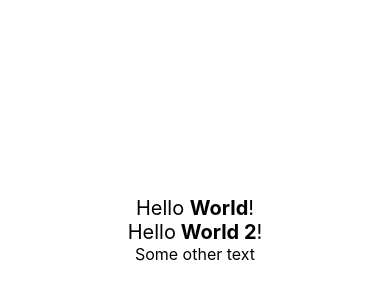
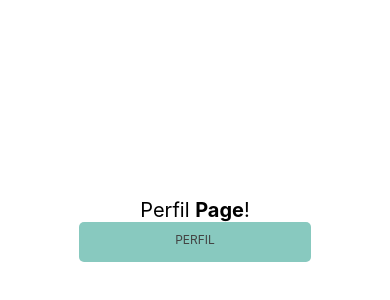
Before and after one commit to zeroCass/app-development-unb, a React Native app: screen / in a window 390 px wide. Shown: the part 192-492 px from the top of the page. Built offline with nearby package versions, Linux system fonts and the light colour scheme.

Commit message:
feat: sketch for 3 screens implemenation samble
Basic structure for implementation of 3 screens based on first figma prototype given by the teacher in 19/09/23

```diff
--- a/App.js
+++ b/App.js
@@ -1,35 +1,7 @@
-import { StatusBar } from 'expo-status-bar'
-import { StyleSheet, Text, View } from 'react-native'
+import Login from './src/screens/Login/Login'
+import Perfil from './src/screens/Perfil/Perfil'
+import LoginError from './src/screens/LoginError/LoginError'
 
 export default function App() {
-	return (
-		<View style={styles.container}>
-			<Text style={styles.titleText}>
-				Hello <Text style={styles.innerText}>World</Text>!
-			</Text>
-			<Text style={styles.titleText}>
-				Hello<Text style={styles.innerText}> World 2</Text>!
-			</Text>
-			<Text style={styles.baseText}>Some other text</Text>
-			<StatusBar style='auto' />
-		</View>
-	)
+	return <Perfil />
 }
-
-const styles = StyleSheet.create({
-	container: {
-		flex: 1,
-		backgroundColor: '#fff',
-		alignItems: 'center',
-		justifyContent: 'center',
-	},
-	titleText: {
-		fontSize: 20,
-	},
-	innerText: {
-		fontWeight: 'bold',
-	},
-	baseText: {
-		fontSize: 16,
-	},
-})
--- /dev/null
+++ b/src/components/MainButton.js
@@ -0,0 +1,34 @@
+import { TouchableOpacity, Text, StyleSheet } from 'react-native'
+import PropTypes from 'prop-types'
+
+const MainButton = ({ text, style }) => {
+	// eslint-disable-next-line no-console
+	console.log(text)
+	return (
+		<TouchableOpacity style={[styles.button, style]}>
+			<Text style={styles.buttonText}>{text.toUpperCase()}</Text>
+		</TouchableOpacity>
+	)
+}
+
+MainButton.propTypes = {
+	text: PropTypes.string.isRequired,
+	style: PropTypes.object,
+}
+
+const styles = StyleSheet.create({
+	button: {
+		backgroundColor: '#88C9BF', // Default button color
+		padding: 10,
+		borderRadius: 5,
+		alignItems: 'center',
+		width: 232,
+		height: 40,
+	},
+	buttonText: {
+		color: '#434343', // Default text color
+		fontSize: 12,
+	},
+})
+
+export default MainButton
--- /dev/null
+++ b/src/screens/Login/Login.js
@@ -0,0 +1,35 @@
+import { StatusBar } from 'expo-status-bar'
+import { View, Text, StyleSheet } from 'react-native'
+import MainButton from '../../components/MainButton'
+
+const Login = () => {
+	return (
+		<View style={styles.container}>
+			<Text style={styles.titleText}>
+				Login <Text style={styles.innerText}>Page</Text>!
+			</Text>
+			<MainButton text={'Login'} />
+			<StatusBar style='auto' />
+		</View>
+	)
+}
+
+const styles = StyleSheet.create({
+	container: {
+		flex: 1,
+		backgroundColor: '#fff',
+		alignItems: 'center',
+		justifyContent: 'center',
+	},
+	titleText: {
+		fontSize: 20,
+	},
+	innerText: {
+		fontWeight: 'bold',
+	},
+	baseText: {
+		fontSize: 16,
+	},
+})
+
+export default Login
--- /dev/null
+++ b/src/screens/LoginError/LoginError.js
@@ -0,0 +1,35 @@
+import { StatusBar } from 'expo-status-bar'
+import { View, Text, StyleSheet } from 'react-native'
+import MainButton from '../../components/MainButton'
+
+const LoginError = () => {
+	return (
+		<View style={styles.container}>
+			<Text style={styles.titleText}>
+				LoginError <Text style={styles.innerText}>Page</Text>!
+			</Text>
+			<MainButton text={'Login Error'} />
+			<StatusBar style='auto' />
+		</View>
+	)
+}
+
+const styles = StyleSheet.create({
+	container: {
+		flex: 1,
+		backgroundColor: '#fff',
+		alignItems: 'center',
+		justifyContent: 'center',
+	},
+	titleText: {
+		fontSize: 20,
+	},
+	innerText: {
+		fontWeight: 'bold',
+	},
+	baseText: {
+		fontSize: 16,
+	},
+})
+
+export default LoginError
--- /dev/null
+++ b/src/screens/Perfil/Perfil.js
@@ -0,0 +1,35 @@
+import { StatusBar } from 'expo-status-bar'
+import { View, Text, StyleSheet } from 'react-native'
+import MainButton from '../../components/MainButton'
+
+const Perfil = () => {
+	return (
+		<View style={styles.container}>
+			<Text style={styles.titleText}>
+				Perfil <Text style={styles.innerText}>Page</Text>!
+			</Text>
+			<MainButton text={'Perfil'} />
+			<StatusBar style='auto' />
+		</View>
+	)
+}
+
+const styles = StyleSheet.create({
+	container: {
+		flex: 1,
+		backgroundColor: '#fff',
+		alignItems: 'center',
+		justifyContent: 'center',
+	},
+	titleText: {
+		fontSize: 20,
+	},
+	innerText: {
+		fontWeight: 'bold',
+	},
+	baseText: {
+		fontSize: 16,
+	},
+})
+
+export default Perfil
```
